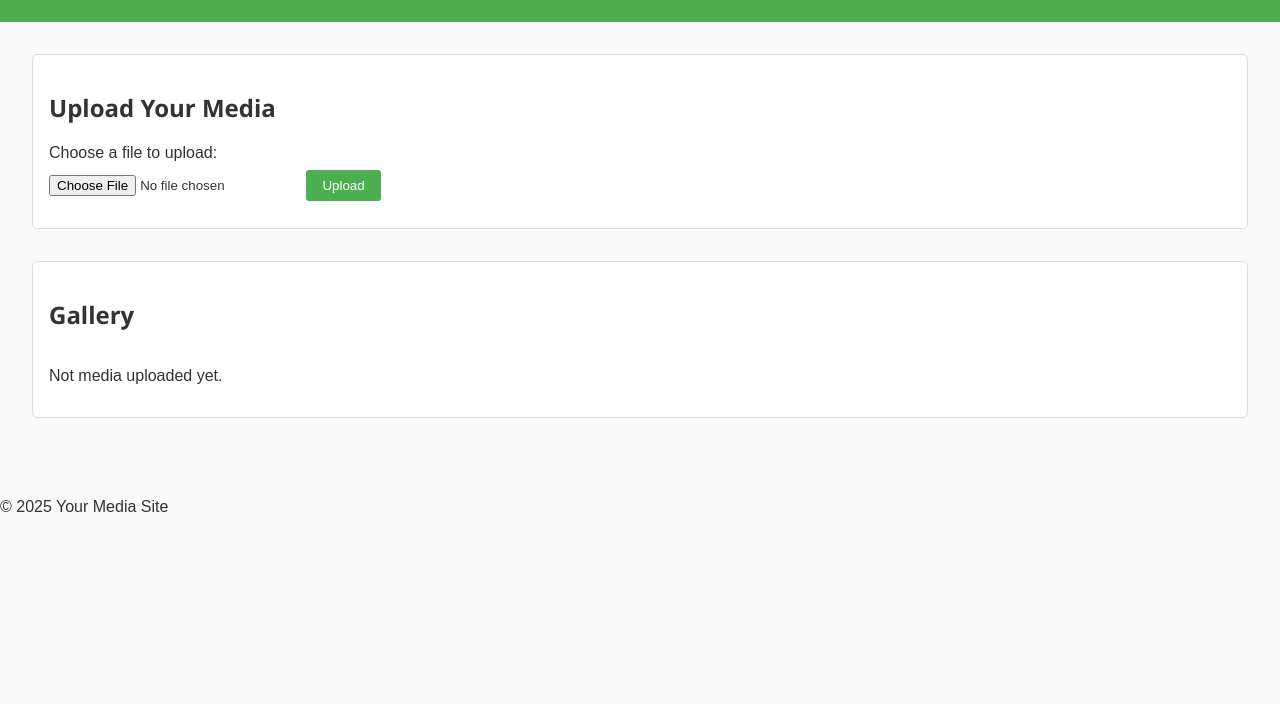
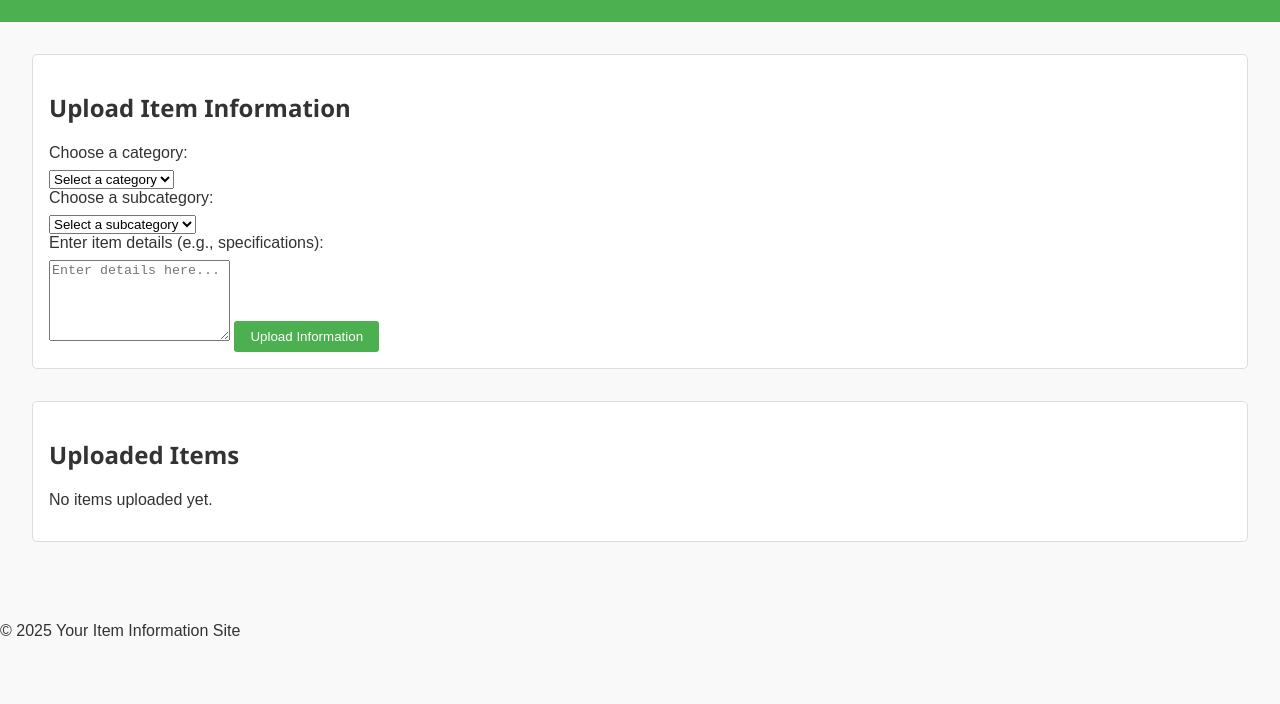
Before and after one commit to JasonAdder/broskis, a plain HTML site: page index.html in a window 1280 px wide. Shown: the part 96-800 px from the top of the page. Drawn offline with Linux system fonts and the light colour scheme.

Commit message:
Add files via upload

```diff
--- a/index.html
+++ b/index.html
@@ -3,34 +3,48 @@
 <head>
     <meta charset="UTF-8">
     <meta name="viewport" content="width=device-width, initial-scale=1.0">
-    <title>Media Upload Site</title>
+    <title>Item Information Upload</title>
     <link rel="stylesheet" href="style.css">
 </head>
 <body>
     <header>
-        <h1>Bros Group Chart</h1>
+        <h1>Upload Item Information</h1>
     </header>
 
     <main>
         <section id="upload-section">
-            <h2>Upload Your Media</h2>
-            <form id="upload-form" action="/upload" method="POST" enctype="multipart/form-data">
-                <label for="file">Choose a file to upload:</label>
-                <input type="file" id="file" name="file" accept="image/*,video/*" required>
-                <button type="submit">Upload</button>
+            <h2>Upload Item Information</h2>
+            <form id="upload-form" action="/upload" method="POST">
+                <label for="category">Choose a category:</label>
+                <select id="category" name="category" required>
+                    <option value="">Select a category</option>
+                    <option value="printers">Printers</option>
+                    <option value="computers">Computers</option>
+                    <option value="speakers">Speakers</option>
+                </select>
+
+                <label for="subcategory">Choose a subcategory:</label>
+                <select id="subcategory" name="subcategory" required>
+                    <option value="">Select a subcategory</option>
+                </select>
+
+                <label for="item-details">Enter item details (e.g., specifications):</label>
+                <textarea id="item-details" name="item-details" rows="5" placeholder="Enter details here..." required></textarea>
+
+                <button type="submit">Upload Information</button>
             </form>
         </section>
 
         <section id="gallery">
-            <h2>Gallery</h2>
-            <div id="media-gallery">
-                <p>Not media uploaded yet.</p>
+            <h2>Uploaded Items</h2>
+            <div id="item-gallery">
+                <p>No items uploaded yet.</p>
             </div>
         </section>
     </main>
 
     <footer>
-        <p>&copy; 2025 Your Media Site</p>
+        <p>&copy; 2025 Your Item Information Site</p>
     </footer>
 
     <script src="script.js"></script>
```
